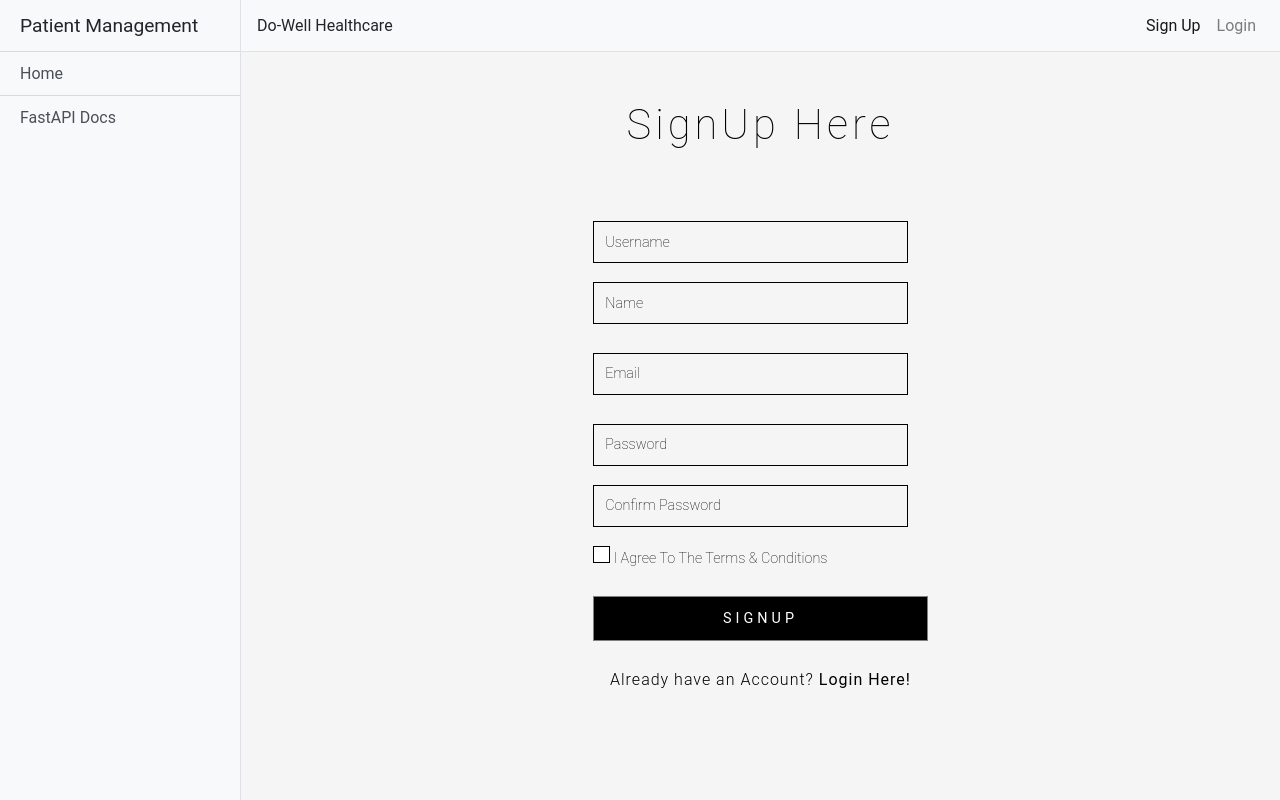
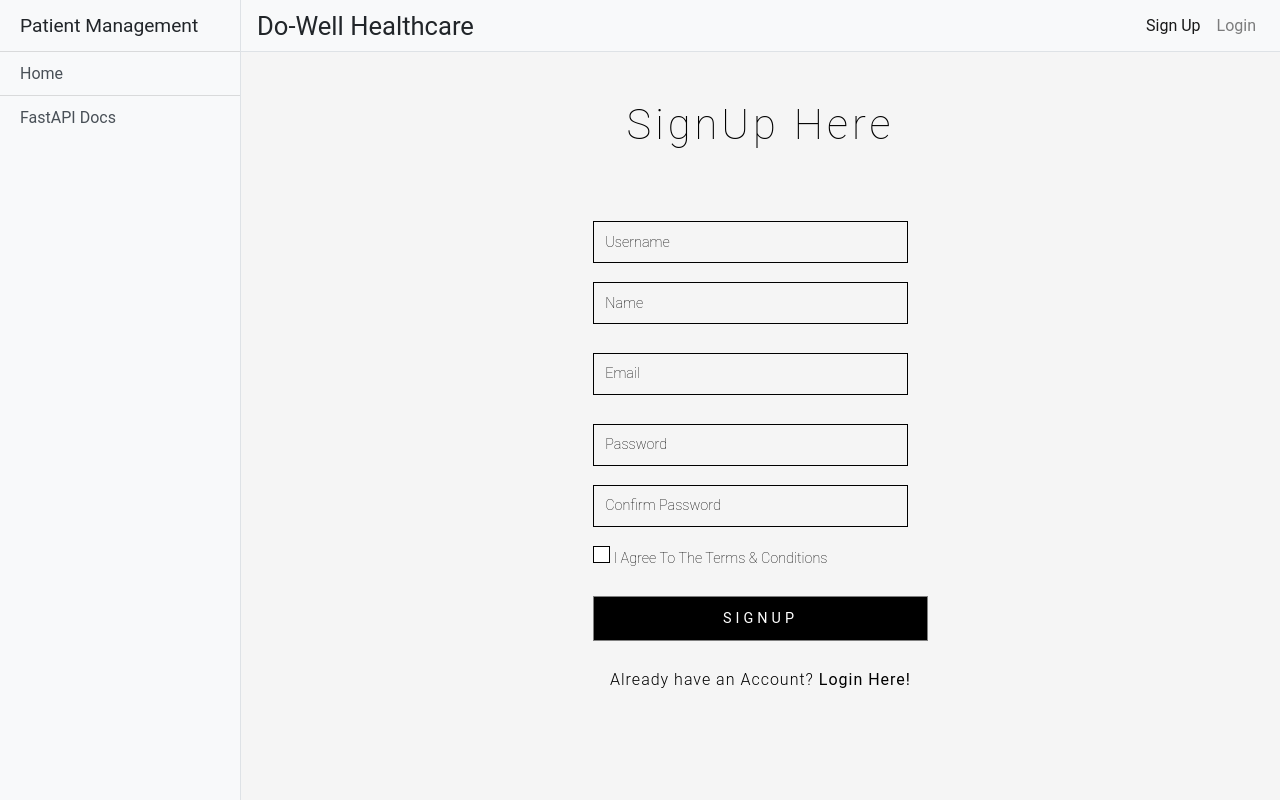
Before and after one commit to meet2712/Patient_Management_FrontEnd, a Flask app: page /signup in a window 1280 px wide. Run offline with Flask 2, Linux system fonts and the light colour scheme; some libraries are stand-ins or nearby versions.

Commit message:
title added

```diff
--- a/templates/index.html
+++ b/templates/index.html
@@ -45,7 +45,7 @@
         </button>
 
         <div class="collapse navbar-collapse" id="navbarSupportedContent">
-            <p class="navbar-nav"><strong>Do-Well Healthcare</strong></p>
+            <p class="navbar-nav", style="font-size:2vw"><b>Do-Well Healthcare</b></p>
           <ul class="navbar-nav ml-auto mt-2 mt-lg-0">
 
             <li class="nav-item active">
--- a/templates/login.html
+++ b/templates/login.html
@@ -46,7 +46,7 @@
         </button>
 
         <div class="collapse navbar-collapse" id="navbarSupportedContent">
-            <p class="navbar-nav"><strong>Do-Well Healthcare</strong></p>
+            <p class="navbar-nav", style="font-size:2vw"><b>Do-Well Healthcare</b></p>
           <ul class="navbar-nav ml-auto mt-2 mt-lg-0">
 
             <li class="nav-item active">
--- a/templates/signup.css
+++ b/templates/signup.css
@@ -138,7 +138,6 @@ h1 {
   background: rgba(255, 255, 255, 0);
   background-size: cover;
 }
-
 .agileits-top {
   padding: 3em;
 }
--- a/templates/signup.html
+++ b/templates/signup.html
@@ -47,7 +47,7 @@
         </button>
 
         <div class="collapse navbar-collapse" id="navbarSupportedContent">
-            <p class="navbar-nav"><strong>Do-Well Healthcare</strong></p>
+            <p class="navbar-nav", style="font-size:2vw"><b>Do-Well Healthcare</b></p>
           <ul class="navbar-nav ml-auto mt-2 mt-lg-0">
 
             <li class="nav-item active">
```
